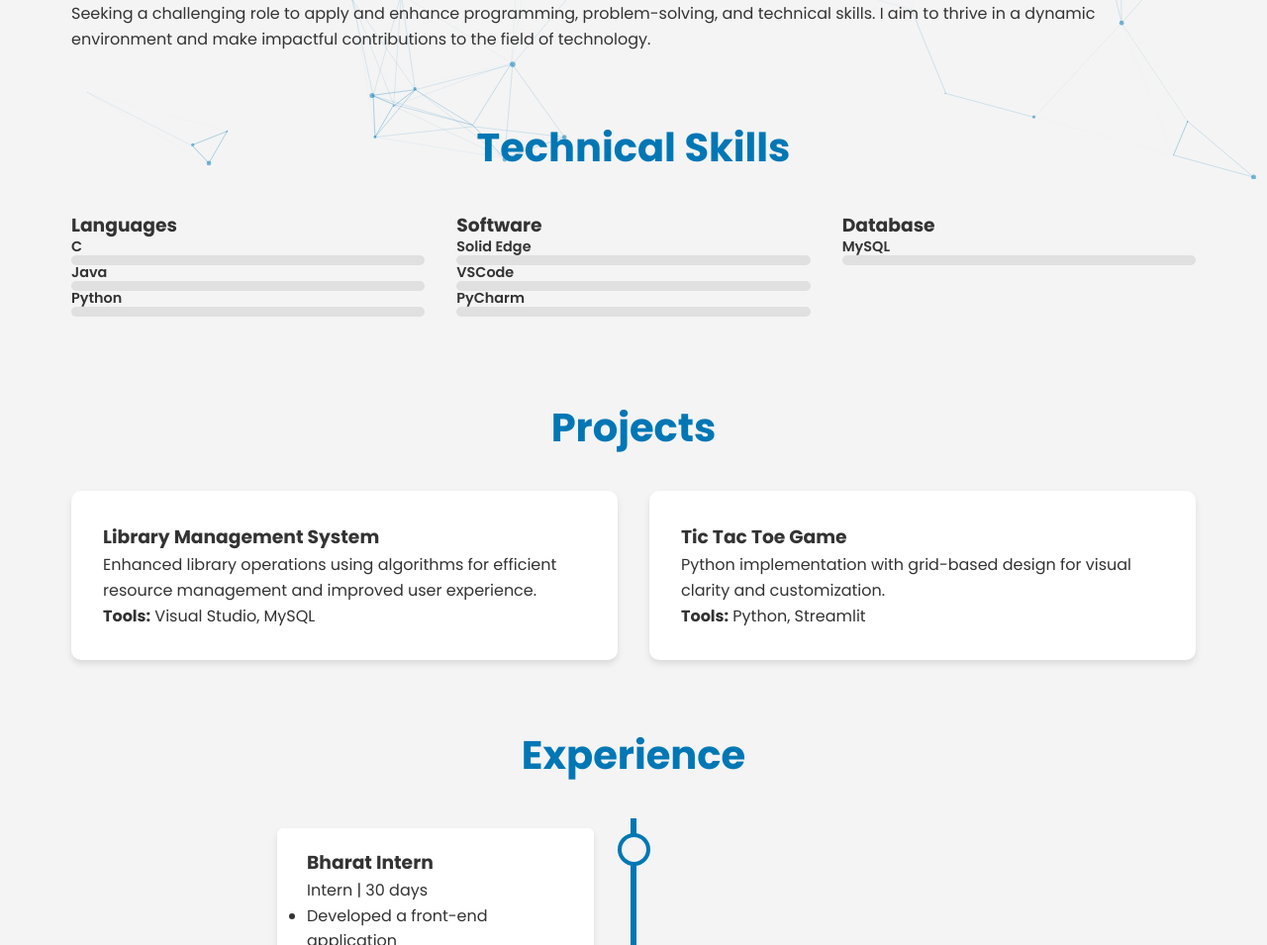
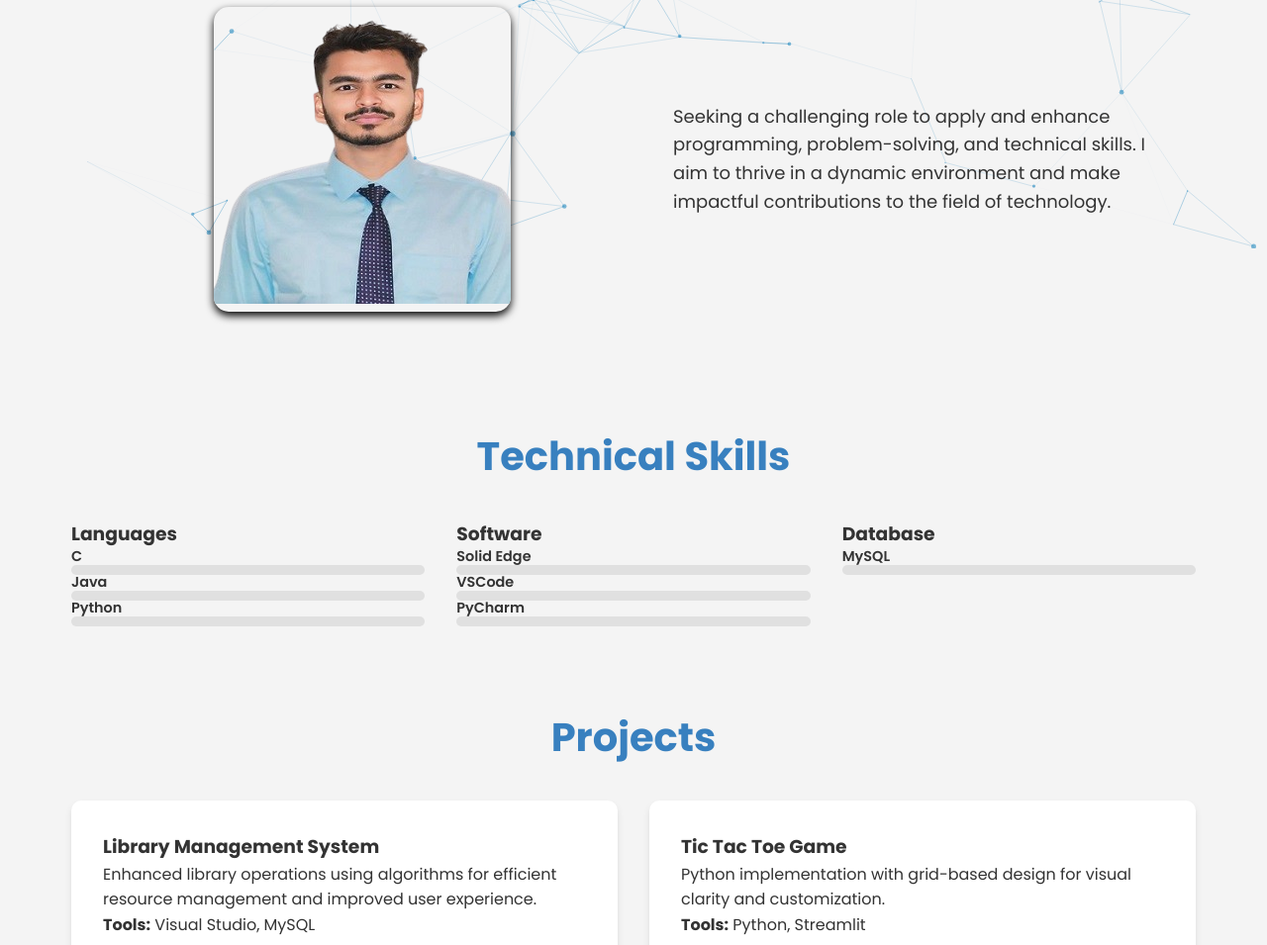
Before and after one commit to hsnagarjuna/nagarjuna-portfolio, a plain HTML site: page index.html in a window 1280 px wide. Shown: the part 645-1600 px from the top of the page at 99% size. Drawn offline with nearby package versions, Linux system fonts and the light colour scheme.

Commit message:
12.18 2024.01.08 added about us section

```diff
--- a/index.html
+++ b/index.html
@@ -7,7 +7,6 @@
     <link href="https://fonts.googleapis.com/css2?family=Poppins:wght@300;400;600;700&display=swap" rel="stylesheet">
     <link rel="stylesheet" href="https://cdnjs.cloudflare.com/ajax/libs/font-awesome/6.0.0-beta3/css/all.min.css">
     <link rel="stylesheet" href="styles.css">
-    <img src="">
 </head>
 <body>
     <div id="particles-js"></div>
@@ -39,11 +38,21 @@
                 <a href="#contact" class="cta-button">Get In Touch</a>
             </div>
         </section>
-
         <section id="about">
             <h2>About Me</h2>
-            <p>Seeking a challenging role to apply and enhance programming, problem-solving, and technical skills. I aim to thrive in a dynamic environment and make impactful contributions to the field of technology.</p>
+            <div class="about-content">
+                <div class="about-image-card">
+                <div class="img-card">
+                    <img src="./images/profile.png" alt="Mallikarjun Melgiri Kadrolli">
+                   </div>
+
+                </div>
+                <div class="about-text">
+                    Seeking a challenging role to apply and enhance programming, problem-solving, and technical skills. I aim to thrive in a dynamic environment and make impactful contributions to the field of technology.
+                </div>
+            </div>
         </section>
+
 
         <section id="skills">
             <h2>Technical Skills</h2>
--- a/script.js
+++ b/script.js
@@ -79,3 +79,23 @@ particlesJS('particles-js', {
     },
     retina_detect: true
 });
+const themeToggle = document.getElementById('theme-toggle');
+const body = document.body;
+
+const savedTheme = localStorage.getItem('theme');
+if (savedTheme) {
+    body.classList.add(savedTheme);
+    if (savedTheme === 'dark-theme') {
+        themeToggle.checked = true;
+    }
+}
+
+themeToggle.addEventListener('change', () => {
+    if (themeToggle.checked) {
+        body.classList.add('dark-theme');
+        localStorage.setItem('theme', 'dark-theme');
+    } else {
+        body.classList.remove('dark-theme');
+        localStorage.setItem('theme', 'light-theme');
+    }
+});
--- a/styles.css
+++ b/styles.css
@@ -1,6 +1,6 @@
 :root {
     --primary-color: #4a4a4a;
-    --secondary-color: #0077b5;
+    --secondary-color: #3880bf;
     --background-color: #f4f4f4;
     --text-color: #333;
     --card-background: #fff;
@@ -8,7 +8,7 @@
 
 .dark-theme {
     --primary-color: #bb86fc;
-    --secondary-color: #03dac6;
+    --secondary-color: #3880bf;
     --background-color: #121212;
     --text-color: #e0e0e0;
     --card-background: #1e1e1e;
@@ -318,6 +318,75 @@ footer {
     background-color: var(--card-background);
 }
 
+#about {
+    padding: 50px 20px;
+    color: var(--text-color); /* Use variable for text color */
+}
+
+#about h2 {
+    font-size: 36px;
+    font-weight: 700;
+    margin-bottom: 20px;
+    color: var(--secondary-color); /* Use variable for color */
+}
+
+.about-content {
+    display: flex;
+    align-items: center;
+    gap: 20px;
+
+
+}
+
+.about-image-card {
+    display: flex;
+    align-items: center;
+    justify-content: center;
+    width: 50%;
+
+}
+
+.img-card {
+
+    width: 150%00%;
+    height: auto;
+    object-fit: cover; /* Cover the card */
+    /* background-color: var(--card-background); Use variable for background */
+
+    border-radius: 15px; /* Rounded corners */
+    overflow: hidden; /* Hide overflow */
+    box-shadow: 0 4px 8px rgb(0, 0, 0); /* Card shadow */
+    transition: transform 0.3s ease;
+}
+.img-card img{
+    width: 100%;
+    height: 100%;
+}
+.about-text {
+    flex: 1; /* Takes up 50% of the width */
+    font-size: 18px;
+    line-height: 1.6;
+
+    border-radius: 15px;
+    padding: 20px;
+}
+
+.about-image-card:hover {
+    transform: scale(1.05); /* Slight zoom effect on hover */
+}
+
+/* Responsive Design */
+@media (max-width: 768px) {
+    .about-content {
+        flex-direction: column; /* Stack vertically on small screens */
+    }
+    .about-image-card,
+    .about-text {
+        width: 100%; /* Full width on small screens */
+    }
+}
+
+
 @media (max-width: 768px) {
     nav ul {
         display: none;
```
Also changed, not shown: images/profile.png (added).
